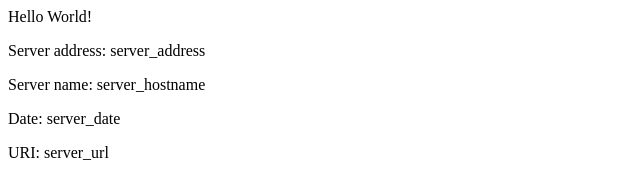
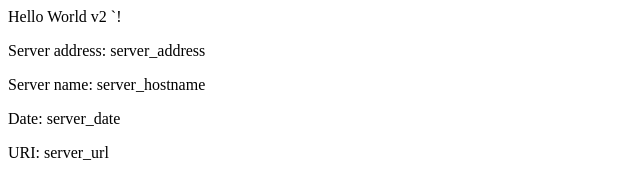
Before and after one commit to ssssss5sa/eks-example, a plain HTML site: page src/index.html in a window 1280 px wide. Shown: the full height of the page, 0-640 px from the left. Drawn offline with Linux system fonts and the light colour scheme.

Commit message:
v2 Updating home page

```diff
--- a/src/index.html
+++ b/src/index.html
@@ -1,8 +1,8 @@
 <head>
-<title>Hello World</title>
+<title>Hello World v2</title>
 </head>
 <div class="info">
-<h>Hello World!</h>
+<h>Hello World v2 `!</h>
 <p><span>Server&nbsp;address:</span> <span>server_address</span></p>
 <p><span>Server&nbsp;name:</span> <span>server_hostname</span></p>
 <p class="smaller"><span>Date:</span> <span>server_date</span></p>
```
